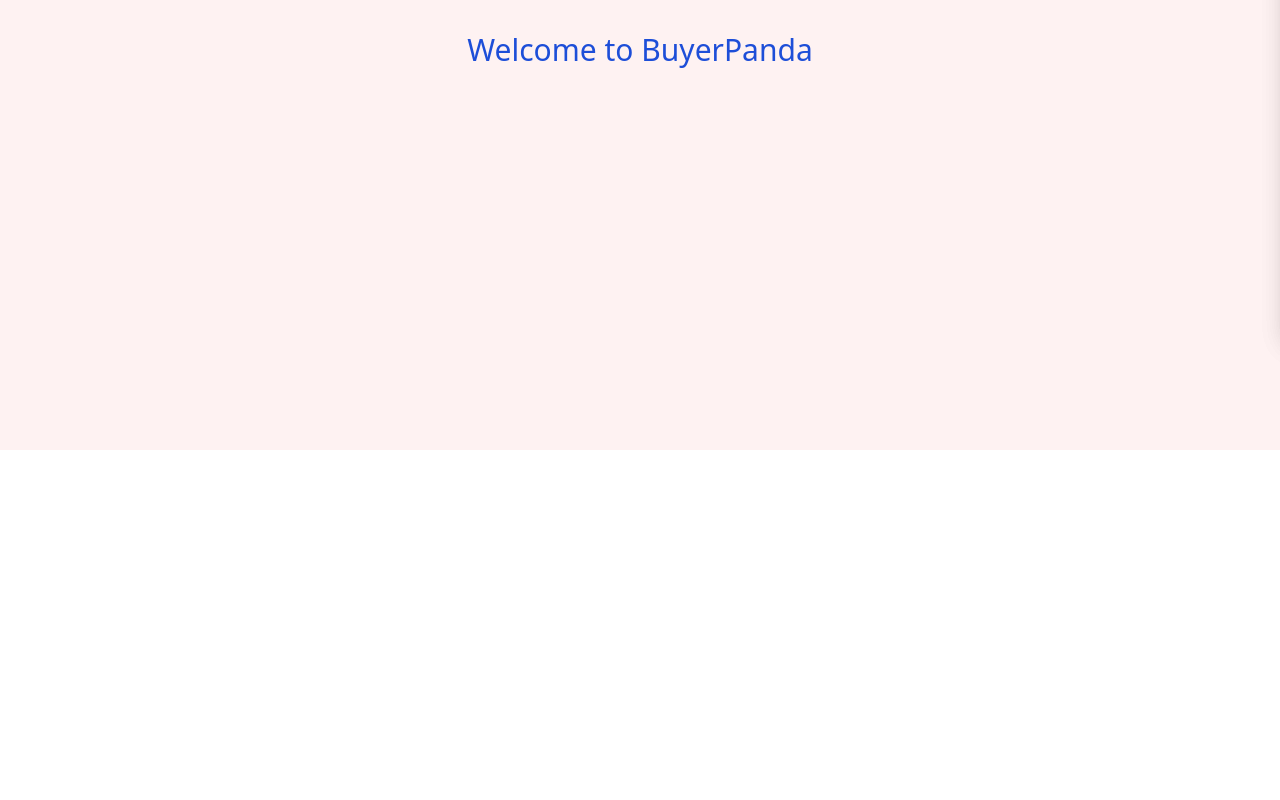
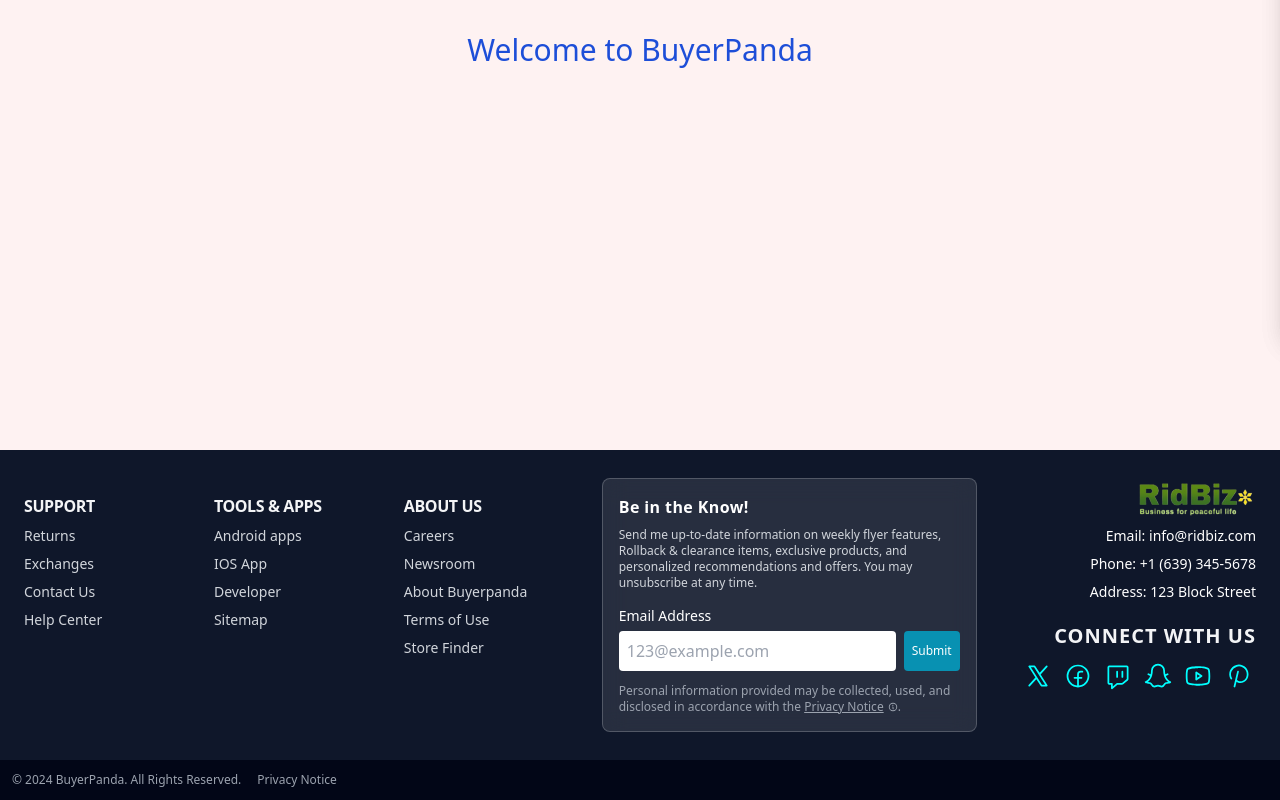
Before and after one commit to engrmkchow/bp-frontend, a Next.js app: page / in a window 1280 px wide. Shown: the part 470-1270 px from the top of the page. Before the commit the page ends 920 px from the top, so only its background shows below. Built offline with nearby package versions, Linux system fonts and the light colour scheme; no server answers.

Commit message:
Added Footer

```diff
--- /dev/null
+++ b/jds/menu/ftr.json
@@ -0,0 +1,75 @@
+{
+  "columns": {
+    "Support": [
+      {
+        "label": "Returns",
+        "path": "/support/returns"
+      },
+      {
+        "label": "Exchanges",
+        "path": "/support/exchanges"
+      },
+      {
+        "label": "Contact Us",
+        "path": "/support/contact-us"
+      },
+      {
+        "label": "Help Center",
+        "path": "/support/help-center"
+      }
+    ],
+    "Tools & Apps": [
+      {
+        "label": "Android apps",
+        "path": "/tools-&-apps/android-apps"
+      },
+      {
+        "label": "IOS App",
+        "path": "/tools-&-apps/ios-apps"
+      },
+      {
+        "label": "Developer",
+        "path": "/tools-&-apps/developer"
+      },
+      {
+        "label": "Sitemap",
+        "path": "/tools-&-apps/sitemap"
+      }
+    ],
+    "About Us": [
+      {
+        "label": "Careers",
+        "path": "/about-us/careers"
+      },
+      {
+        "label": "Newsroom",
+        "path": "/about-us/newsroom"
+      },
+      {
+        "label": "About Buyerpanda",
+        "path": "/about-us"
+      },
+      {
+        "label": "Terms of Use",
+        "path": "/about-us/terms-of-use"
+      },
+      {
+        "label": "Store Finder",
+        "path": "/about-us/store-finder"
+      }
+    ]
+  },
+  "socials": [
+    "https://www.x.com/",
+    "https://www.facebook.com/",
+    "https://www.twitch.com/",
+    "https://www.snapchat.com/",
+    "https://www.youtube.com/",
+    "https://www.pinterest.com/"
+  ],
+  "contact": {
+    "email": "info@ridbiz.com",
+    "phone": "+1 (639) 345-5678",
+    "address": "123 Block Street"
+  }
+}
--- a/src/app/layout.tsx
+++ b/src/app/layout.tsx
@@ -1,12 +1,16 @@
 import '../styles/globals.css';
 import Header from '@/components/header/Header';
+import Footer from '@/components/footer/Footer';
 
 export default function BPLayout({ children }: { children: React.ReactNode }) {
   return (
     <html lang="en">
       <Header />
+
       <head />
       <body>{children}</body>
+
+      <Footer />
     </html>
   );
 }
--- /dev/null
+++ b/src/components/footer/Footer.tsx
@@ -0,0 +1,183 @@
+'use client'
+
+import Image from 'next/image'
+import Link from 'next/link'
+import * as Icon from '@phosphor-icons/react'
+import FooterData from '@jds/menu/ftr.json'
+import { Info } from '@phosphor-icons/react'
+import { useState } from 'react'
+
+export default function Footer() {
+  const footerCols = FooterData.columns as Record<
+    string,
+    { label: string; path: string }[]
+  >
+  const footerSocials = FooterData.socials
+  const footerContact = FooterData.contact
+
+  const [v_subMsg, setSubMsg] = useState<string | null>(null)
+  const [v_subEmail, setSubEmail] = useState<string>('')
+
+  const handleChange = (e: React.ChangeEvent<HTMLInputElement>) => {
+    setSubEmail(e.target.value)
+  }
+
+  // Pure UI – no API call
+  const handleSubmit = (e: React.FormEvent) => {
+    e.preventDefault()
+    if (!v_subEmail || !v_subEmail.includes('@')) {
+      setSubMsg('Please enter a valid email address.')
+      return
+    }
+
+    setSubMsg('Subscribing...')
+    setTimeout(() => {
+      setSubMsg('You have successfully subscribed to the newsletter.')
+      setSubEmail('')
+    }, 1000)
+  }
+
+  return (
+    <>
+      {/* Main Footer Body */}
+      <div className="bg-slate-900 grid grid-cols-2 sm:grid-cols-[0.7fr,0.7fr,0.7fr,1.5fr,1fr] px-4 py-3 text-white">
+        {/* Footer Columns */}
+        {Object.entries(footerCols).map(([columnName, items], index) => (
+          <div className="px-2 pt-8 text-md" key={index}>
+            <h6 className="uppercase tracking-tight mb-2 font-bold text-gray-100">
+              {columnName}
+            </h6>
+            <ul className="space-y-2 text-sm text-gray-300">
+              {items.map((item, i) => (
+                <li key={i}>
+                  <Link href={item.path} className="hover:underline hover:text-gray-100">
+                    {item.label}
+                  </Link>
+                </li>
+              ))}
+            </ul>
+          </div>
+        ))}
+
+        {/* Newsletter Section */}
+        <div className="relative m-4 p-4 rounded-lg bg-white/10 backdrop-blur-md border border-white/20">
+          <h2 className="tracking-wide text-white font-bold">Be in the Know!</h2>
+          <p className="text-xs mt-2 text-gray-300">
+            Send me up-to-date information on weekly flyer features, Rollback &
+            clearance items, exclusive products, and personalized recommendations and
+            offers. You may unsubscribe at any time.
+          </p>
+
+          {/* Subscription Form */}
+          <form onSubmit={handleSubmit} className="my-3">
+            <label htmlFor="subEmail" className="text-sm">
+              Email Address
+            </label>
+            <div className="flex flex-row space-x-2">
+              <input
+                id="subEmail"
+                type="email"
+                value={v_subEmail}
+                onChange={handleChange}
+                placeholder="123@example.com"
+                className="mt-1 p-2 rounded bg-white text-black w-full"
+              />
+              <button
+                type="submit"
+                className="mt-1 p-2 text-xs rounded bg-cyan-600 hover:bg-cyan-700 text-white"
+              >
+                Submit
+              </button>
+            </div>
+          </form>
+
+          {v_subMsg && (
+            <p className="mt-1 mb-3 text-xs text-gray-200">{v_subMsg}</p>
+          )}
+
+          <p className="text-xs text-gray-400">
+            Personal information provided may be collected, used, and disclosed in
+            accordance with the{' '}
+            <span className="inline-flex items-center underline hover:text-gray-200 cursor-pointer">
+              Privacy Notice <Info weight="bold" size={10} className="ml-1" />
+            </span>
+            .
+          </p>
+        </div>
+
+        {/* Contact & Social Section */}
+        <div className="px-2 py-4 flex flex-col items-end space-y-2 text-sm text-right w-full col-span-full sm:col-span-1">
+          <Image
+            src="/images/logo.png"
+            alt="Buyerpanda X Ridbiz"
+            width={120}
+            height={120}
+            loading="lazy"
+          />
+
+          <p>Email: {footerContact.email}</p>
+          <p>Phone: {footerContact.phone}</p>
+          <p>Address: {footerContact.address}</p>
+
+          <h6 className="uppercase tracking-wider font-bold text-xl pt-3 text-gray-100">
+            Connect with us
+          </h6>
+          <span className="flex flex-wrap justify-end space-x-1">
+            <Link href={footerSocials[0]}>
+              <Icon.XLogoIcon
+                color="cyan"
+                size={36}
+                className="hover:bg-slate-800 rounded-lg cursor-pointer p-1"
+              />
+            </Link>
+            <Link href={footerSocials[1]}>
+              <Icon.FacebookLogoIcon
+                color="cyan"
+                size={36}
+                className="hover:bg-slate-800 rounded-lg cursor-pointer p-1"
+              />
+            </Link>
+            <Link href={footerSocials[2]}>
+              <Icon.TwitchLogoIcon
+                color="cyan"
+                size={36}
+                className="hover:bg-slate-800 rounded-lg cursor-pointer p-1"
+              />
+            </Link>
+            <Link href={footerSocials[3]}>
+              <Icon.SnapchatLogoIcon
+                color="cyan"
+                size={36}
+                className="hover:bg-slate-800 rounded-lg cursor-pointer p-1"
+              />
+            </Link>
+            <Link href={footerSocials[4]}>
+              <Icon.YoutubeLogoIcon
+                color="cyan"
+                size={36}
+                className="hover:bg-slate-800 rounded-lg cursor-pointer p-1"
+              />
+            </Link>
+            <Link href={footerSocials[5]}>
+              <Icon.PinterestLogoIcon
+                color="cyan"
+                size={36}
+                className="hover:bg-slate-800 rounded-lg cursor-pointer p-1"
+              />
+            </Link>
+          </span>
+        </div>
+      </div>
+
+      {/* Copyright */}
+      <div className="bg-slate-950 p-3 text-xs font-light flex flex-wrap gap-4 text-gray-400">
+        <p>© 2024 BuyerPanda. All Rights Reserved.</p>
+        <p>
+          <Link href="/privacy" className="hover:underline hover:text-gray-200">
+            Privacy Notice
+          </Link>
+        </p>
+      </div>
+    </>
+  )
+}
```
